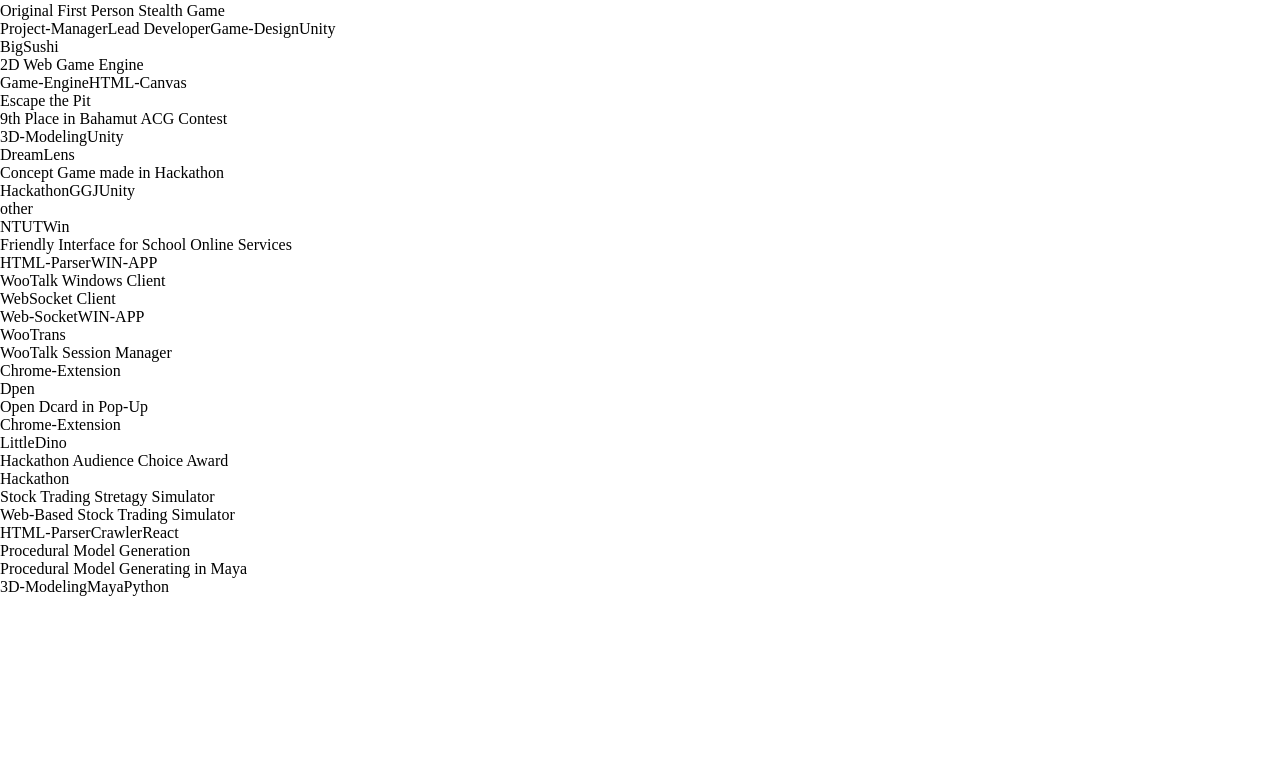
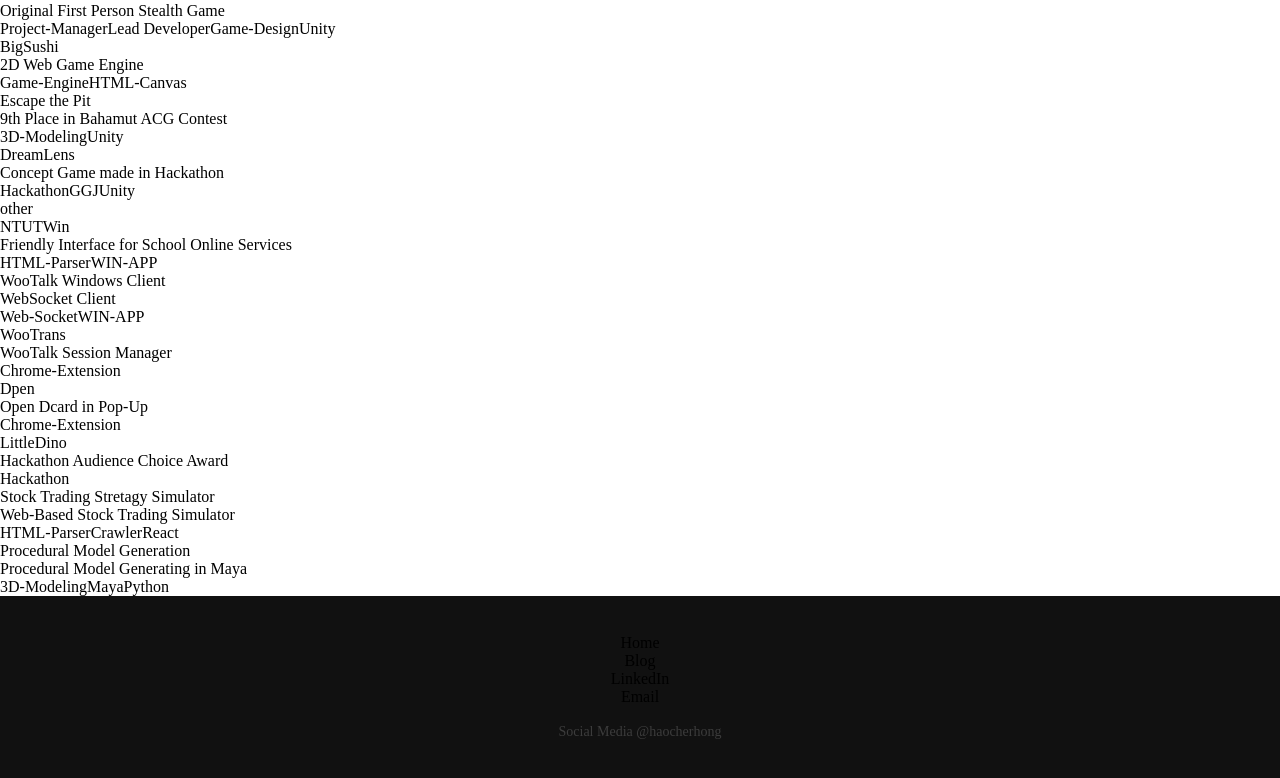
Before and after one commit to HaoCherHong/portfolio.lucher.club, a React app: page / in a window 1280 px wide. Shown: the part 1176-1954 px from the top of the page. Before the commit the page ends 1772 px from the top, so only its background shows below. Built offline with nearby package versions, Linux system fonts and the light colour scheme.

Commit message:
pipe bunyan to scripts add Footer add move to menu behavior

```diff
--- a/package.json
+++ b/package.json
@@ -6,8 +6,8 @@
   "license": "ISC",
   "main": "index.js",
   "scripts": {
-    "dev": "cross-env NODE_ENV=development node server",
-    "start": "cross-env NODE_ENV=production node server",
+    "dev": "cross-env NODE_ENV=development node server | bunyan",
+    "start": "cross-env NODE_ENV=production node server | bunyan",
     "build": "cross-env NODE_ENV=production webpack",
     "profile": "cross-env NODE_ENV=production webpack --profile --json > stats.json && webpack-bundle-analyzer stats.json -m static -r stats.html -O"
   },
--- a/src/App/App.css
+++ b/src/App/App.css
@@ -11,7 +11,14 @@
 }
 
 .landing-block-rect {
-  border: 2px solid white;
+  border: 2px solid;
+  border-color: #ccc;
+  cursor: pointer;
+  transition: border-color 0.25s;
+}
+
+.landing-block-rect:hover {
+  border-color: #fff;
 }
 
 .landing-block-rect-top {
@@ -35,12 +42,13 @@
 }
 
 .landing-block-rect-bottom {
+  color: #ddd;
   padding: 0 24px 24px 24px;
   text-align: center;
 }
 
 .down-arrow svg {
-  fill: white;
+  fill: #fff;
   height: 32px;
   margin: 12px;
 }
@@ -99,3 +107,15 @@
   text-transform: uppercase;
   font-family: Arial, Helvetica, sans-serif;
 }
+
+@keyframes breath {
+  0% {
+    opacity: 0.5;
+  }
+  50% {
+    opacity: 1.0;
+  }
+  100% {
+    opacity: 0.5;
+  }
+}
--- a/src/App/App.jsx
+++ b/src/App/App.jsx
@@ -5,6 +5,8 @@
 
 import Home from './Home';
 import Project from "./Project/Project";
+import Menu from './Menu';
+import Footer from './Footer';
 
 @withRouter
 class App extends React.PureComponent {
@@ -24,6 +26,8 @@
           <Route path="/" exact component={Home}/>
           <Route path="/project/:projectId" component={Project}/>
         </Switch>
+        <Menu/>
+        <Footer/>
       </div>
     );
   }
--- /dev/null
+++ b/src/App/Footer/Footer.css
@@ -0,0 +1,28 @@
+.footer {
+  padding: 38px 0;
+  background: #111;
+  text-align: center;
+}
+
+.list {
+  margin: 0;
+  padding: 0;
+  list-style: none;
+}
+
+.list-item {
+  color: #ccc;
+  display: inline-block;
+  font-size: 14px;
+  margin: 0 24px;
+}
+
+.list-item:hover {
+  color: #eee;
+}
+
+.author {
+  color: #3c3c3c;
+  font-size: 14px;
+  margin: 18px 0 0;
+}
--- /dev/null
+++ b/src/App/Footer/Footer.jsx
@@ -0,0 +1,27 @@
+import React from "react";
+import {Link} from 'react-router-dom';
+import {footer, list, listItem, author} from './Footer.css';
+
+const Footer = () => (
+  <footer className={footer}>
+    <ul className={list}>
+      <li className={listItem}>
+        <Link to="/">Home</Link>
+        </li>
+      <li className={listItem}>
+        <a href="https://blog.lucher.club?utm_source=portfolio.lucher.club">Blog</a>
+      </li>
+      <li className={listItem}>
+        <a href="https://www.linkedin.com/in/haocherhong?utm_source=portfolio.lucher.club">LinkedIn</a>
+      </li>
+      <li className={listItem}>
+        <a href="mailto:rax333j@gmail.com">Email</a>
+      </li>
+      <div className={author}>
+        Social Media @haocherhong
+      </div>
+    </ul>
+  </footer>
+)
+
+export default Footer;
--- /dev/null
+++ b/src/App/Footer/index.js
@@ -0,0 +1 @@
+export {default} from './Footer';
--- a/src/App/Home.jsx
+++ b/src/App/Home.jsx
@@ -11,14 +11,21 @@
   landingBlockRectLeft,
   landingBlockRectRight,
   landingBlockRectBottom,
-  downArrow
+  downArrow,
+  breath
 } from './App.css';
 
-import Menu from './Menu';
+const moveToMenu = () => {
+  const menu = document.getElementById('menu');
+  window.scrollTo({
+    top: menu.offsetTop,
+    behavior: 'smooth'
+  });
+}
 
 export default props => (
   <div>
-    <div className={cx(block, landingBlock)}>
+    <div className={cx(block, landingBlock)} onClick={moveToMenu}>
       <div className={landingBlockRect}>
         <div className={landingBlockRectTop}>
           <div className={landingBlockRectLeft}>
@@ -30,10 +37,12 @@
         </div>
         <div className={landingBlockRectBottom}>
           Works and Projects<br/>
-          <span className={downArrow} dangerouslySetInnerHTML={{__html: downArrowSvg}}/>
+          <span
+            className={downArrow}
+            style={{animation: `2s infinite ease-in-out ${breath}`}}
+            dangerouslySetInnerHTML={{__html: downArrowSvg}}/>
         </div>
       </div>
     </div>
-    <Menu/>
   </div>
 );
--- a/src/App/Menu.jsx
+++ b/src/App/Menu.jsx
@@ -41,7 +41,7 @@
 }
 
 export default props => (
-  <div className={cx(block, typeBlock)}>
+  <div id="menu" className={cx(block, typeBlock)}>
     {renderCategory('website', projects.filter(project => project.type === 'website'))}
     {renderCategory('game', projects.filter(project => project.type === 'game'))}
     {renderCategory('other', projects.filter(project => project.type === 'other'))}
--- a/src/App/Project/Project.css
+++ b/src/App/Project/Project.css
@@ -1,20 +1,3 @@
-.nav-bar {
-  font-family: Arial, Helvetica, sans-serif;
-  text-align: right;
-  margin: auto;
-  max-width: 1100px;
-  width: 100%;
-}
-
-.nav-bar a {
-  color: #999;
-  transition: color 0.25s;
-}
-
-.nav-bar a:hover {
-  color: #fff;
-}
-
 .inner-container {
   max-width: 1110px;
   min-height: 50vh;
--- a/src/App/Project/Project.jsx
+++ b/src/App/Project/Project.jsx
@@ -1,10 +1,8 @@
 import React from 'react';
-import {Link, Redirect} from 'react-router-dom';
+import {Redirect} from 'react-router-dom';
 import {Helmet} from "react-helmet";
 
-import Menu from '../Menu';
-
-import {navBar, innerContainer, overview, overviewInfo, overviewInfoRight, featureList, body, header, title, caption, coverImage, dateAndType, tags, tag as tagCls} from './Project.css';
+import {innerContainer, overview, overviewInfo, overviewInfoRight, featureList, body, header, title, caption, coverImage, dateAndType, tags, tag as tagCls} from './Project.css';
 
 import projects from './projects';
 
@@ -21,9 +19,6 @@
         <title>{`${project.title} - Portfolio - Hao-Cher Hong`}</title>
       </Helmet>
       <div className={overview}>
-        <nav className={navBar}>
-          <Link to="/">home</Link>
-        </nav>
         <div className={innerContainer}>
           <header className={header}>
             <h1 className={title}>{project.title}</h1>
@@ -56,7 +51,6 @@
           <div dangerouslySetInnerHTML={{__html: project.body}}/>
         </div>
       </div>
-      <Menu/>
     </div>
   )
 };
```
